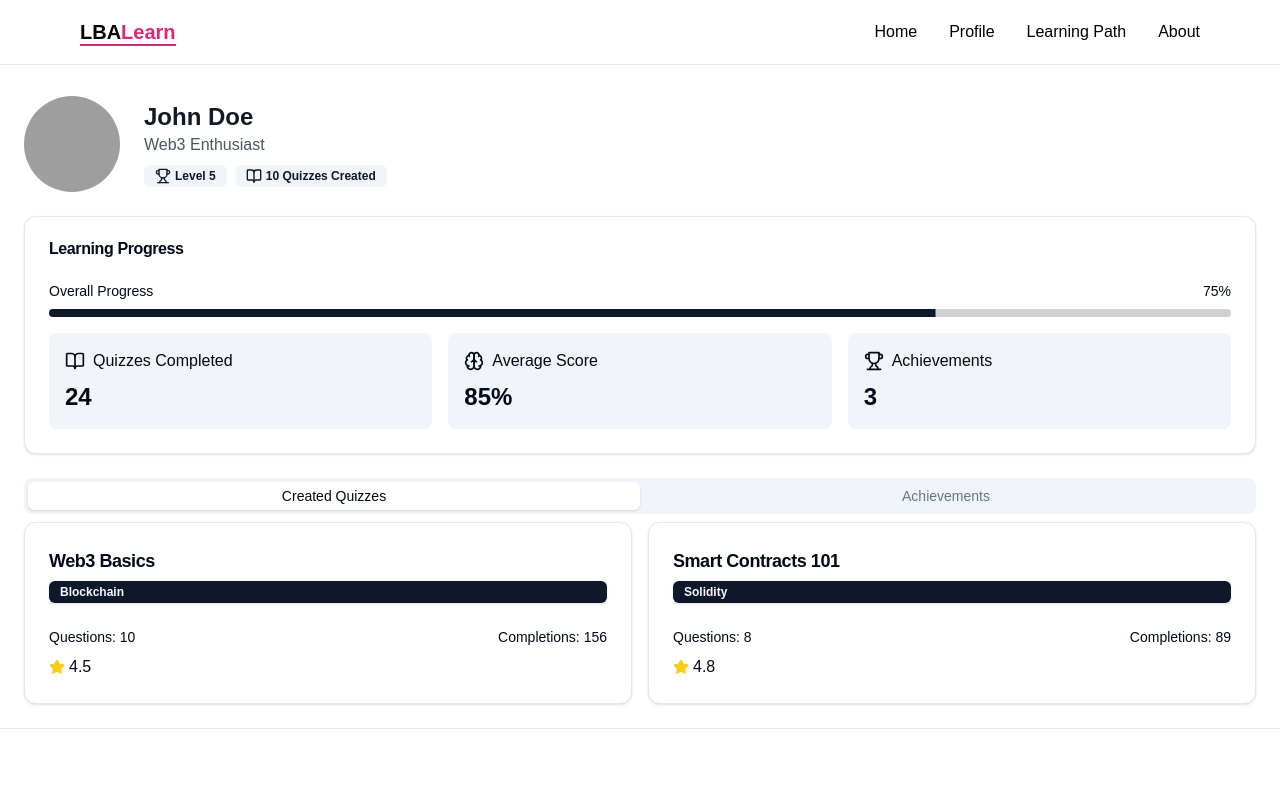
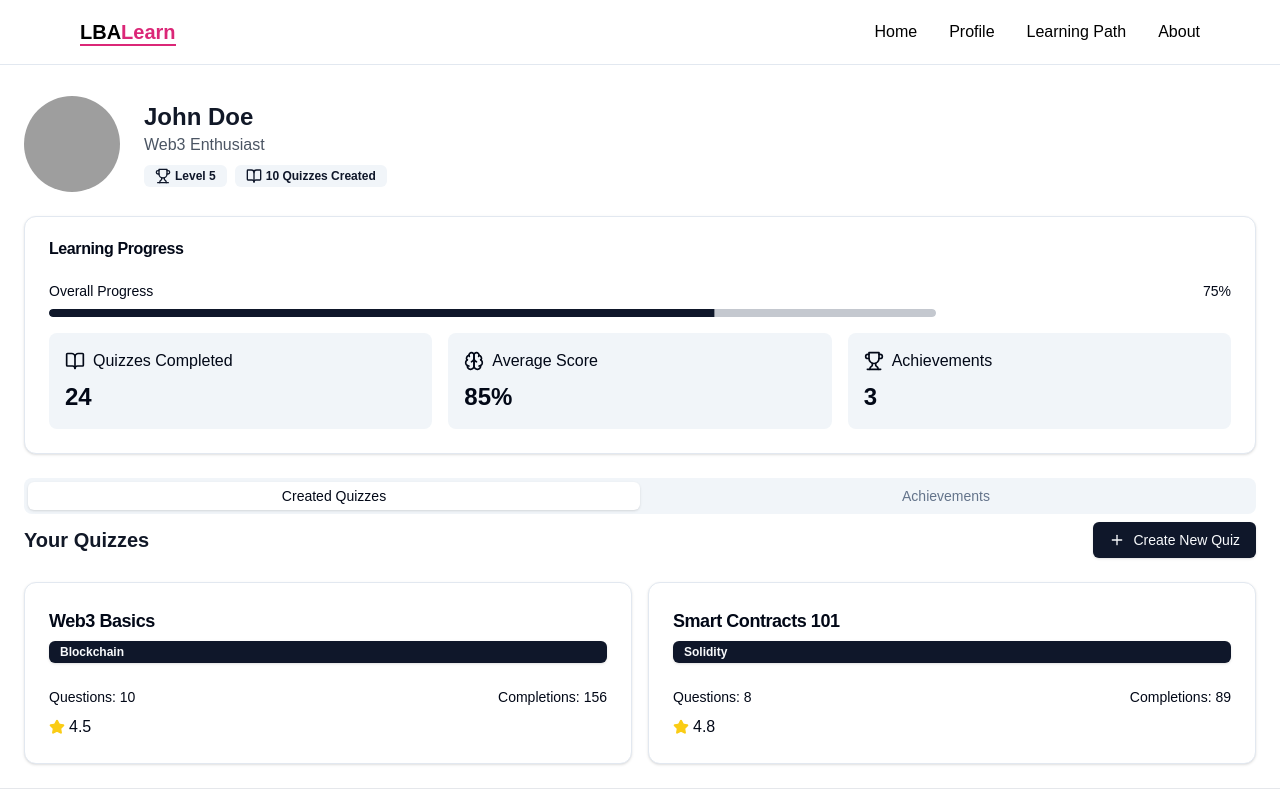
Before and after one commit to ethalorian/lbalearn, a Next.js app: page /profile in a window 1280 px wide. Shown: the top 799 px of the page. Built offline with nearby package versions, Linux system fonts and the light colour scheme; grey boxes are pictures that could not be loaded.

Commit message:
create quiz

```diff
--- a/src/app/profile/page.tsx
+++ b/src/app/profile/page.tsx
@@ -1,24 +1,32 @@
 'use client';
 
-import dynamic from 'next/dynamic';
 import { useState } from 'react';
-import { motion } from 'framer-motion';
+import { motion, AnimatePresence } from 'framer-motion';
 import { Card, CardContent, CardHeader, CardTitle } from "@/components/ui/card";
 import { Avatar, AvatarFallback, AvatarImage } from "@/components/ui/avatar";
 import { Progress } from "@/components/ui/progress";
 import { Tabs, TabsContent, TabsList, TabsTrigger } from "@/components/ui/tabs";
 import { Badge } from "@/components/ui/badge";
-import { BookOpen, Brain, Trophy, Award, Star } from 'lucide-react';
+import { BookOpen, Brain, Trophy, Star, Plus } from 'lucide-react';
+import { Button } from "@/components/ui/button";
+import Link from 'next/link';
 
-// Animation variants
 const containerVariants = {
   hidden: { opacity: 0, y: 20 },
   visible: {
     opacity: 1,
     y: 0,
     transition: {
-      duration: 0.5,
+      duration: 0.6,
+      ease: "easeOut",
       staggerChildren: 0.1
+    }
+  },
+  exit: {
+    opacity: 0,
+    y: -20,
+    transition: {
+      duration: 0.3
     }
   }
 };
@@ -28,7 +36,72 @@ const itemVariants = {
   visible: {
     opacity: 1,
     x: 0,
-    transition: { duration: 0.3 }
+    transition: {
+      duration: 0.4,
+      ease: "easeOut"
+    }
+  },
+  exit: {
+    opacity: 0,
+    x: 20,
+    transition: {
+      duration: 0.3
+    }
+  }
+};
+
+const cardVariants = {
+  hidden: { opacity: 0, y: 20, scale: 0.95 },
+  visible: {
+    opacity: 1,
+    y: 0,
+    scale: 1,
+    transition: {
+      duration: 0.4,
+      ease: "easeOut"
+    }
+  },
+  hover: {
+    scale: 1.02,
+    transition: {
+      duration: 0.2,
+      ease: "easeInOut"
+    }
+  },
+  tap: {
+    scale: 0.98
+  }
+};
+
+const progressVariants = {
+  hidden: { opacity: 0, width: "0%" },
+  visible: {
+    opacity: 1,
+    width: "75%",
+    transition: {
+      duration: 0.8,
+      ease: "easeOut",
+      delay: 0.2
+    }
+  }
+};
+
+const statsVariants = {
+  hidden: { opacity: 0, scale: 0.8 },
+  visible: {
+    opacity: 1,
+    scale: 1,
+    transition: {
+      duration: 0.4,
+      ease: "easeOut"
+    }
+  },
+  hover: {
+    scale: 1.05,
+    transition: {
+      duration: 0.2,
+      ease: "easeInOut"
+    }
   }
 };
 
@@ -50,6 +123,7 @@ interface Quiz {
 }
 
 const ProfilePage = () => {
+  const [selectedTab, setSelectedTab] = useState("created");
   const [achievements] = useState<Achievement[]>([
     {
       id: 1,
@@ -101,15 +175,45 @@ const ProfilePage = () => {
       animate="visible"
     >
       {/* Profile Header */}
-      <motion.div variants={itemVariants} className="flex items-center gap-6">
+      <motion.div
+        variants={itemVariants}
+        className="flex items-center gap-6"
+        whileHover={{ scale: 1.02 }}
+        transition={{ duration: 0.2 }}
+      >
+        <motion.div
+          whileHover={{ scale: 1.1 }}
+          whileTap={{ scale: 0.9 }}
+          transition={{ type: "spring", stiffness: 400, damping: 17 }}
+        >
           <Avatar className="h-24 w-24">
             <AvatarImage src="/placeholder-avatar.jpg" alt="Profile Picture" />
             <AvatarFallback>JD</AvatarFallback>
           </Avatar>
+        </motion.div>
         <div>
-          <h1 className="text-2xl font-bold">John Doe</h1>
-          <p className="text-gray-600">Web3 Enthusiast</p>
-          <div className="flex gap-2 mt-2">
+          <motion.h1
+            className="text-2xl font-bold"
+            initial={{ opacity: 0, y: -20 }}
+            animate={{ opacity: 1, y: 0 }}
+            transition={{ duration: 0.4, delay: 0.2 }}
+          >
+            John Doe
+          </motion.h1>
+          <motion.p
+            className="text-gray-600"
+            initial={{ opacity: 0 }}
+            animate={{ opacity: 1 }}
+            transition={{ duration: 0.4, delay: 0.3 }}
+          >
+            Web3 Enthusiast
+          </motion.p>
+          <motion.div
+            className="flex gap-2 mt-2"
+            initial={{ opacity: 0, y: 20 }}
+            animate={{ opacity: 1, y: 0 }}
+            transition={{ duration: 0.4, delay: 0.4 }}
+          >
             <Badge variant="secondary">
               <Trophy className="h-4 w-4 mr-1" />
               Level 5
@@ -118,7 +222,7 @@ const ProfilePage = () => {
               <BookOpen className="h-4 w-4 mr-1" />
               10 Quizzes Created
             </Badge>
-          </div>
+          </motion.div>
         </div>
       </motion.div>
 
@@ -134,30 +238,35 @@ const ProfilePage = () => {
                 <span className="text-sm font-medium">Overall Progress</span>
                 <span className="text-sm font-medium">75%</span>
               </div>
+              <motion.div
+                initial="hidden"
+                animate="visible"
+                variants={progressVariants}
+                className="relative h-2 w-full bg-secondary rounded-full overflow-hidden"
+              >
                 <Progress value={75} />
+              </motion.div>
             </div>
             <div className="grid grid-cols-1 md:grid-cols-3 gap-4">
-              <div className="p-4 bg-secondary rounded-lg">
+              {[
+                { icon: <BookOpen className="h-5 w-5" />, label: "Quizzes Completed", value: "24" },
+                { icon: <Brain className="h-5 w-5" />, label: "Average Score", value: "85%" },
+                { icon: <Trophy className="h-5 w-5" />, label: "Achievements", value: achievements.length }
+              ].map((stat, index) => (
+                <motion.div
+                  key={stat.label}
+                  variants={statsVariants}
+                  whileHover="hover"
+                  className="p-4 bg-secondary rounded-lg cursor-pointer"
+                  transition={{ delay: index * 0.1 }}
+                >
                   <div className="flex items-center gap-2">
-                  <BookOpen className="h-5 w-5" />
-                  <span>Quizzes Completed</span>
+                    {stat.icon}
+                    <span>{stat.label}</span>
                   </div>
-                <p className="text-2xl font-bold mt-2">24</p>
-              </div>
-              <div className="p-4 bg-secondary rounded-lg">
-                <div className="flex items-center gap-2">
-                  <Brain className="h-5 w-5" />
-                  <span>Average Score</span>
-                </div>
-                <p className="text-2xl font-bold mt-2">85%</p>
-              </div>
-              <div className="p-4 bg-secondary rounded-lg">
-                <div className="flex items-center gap-2">
-                  <Trophy className="h-5 w-5" />
-                  <span>Achievements</span>
-                </div>
-                <p className="text-2xl font-bold mt-2">{achievements.length}</p>
-              </div>
+                  <p className="text-2xl font-bold mt-2">{stat.value}</p>
+                </motion.div>
+              ))}
             </div>
           </CardContent>
         </Card>
@@ -165,16 +274,56 @@ const ProfilePage = () => {
 
       {/* Tabs Section */}
       <motion.div variants={itemVariants}>
-        <Tabs defaultValue="created" className="w-full">
+        <Tabs
+          defaultValue="created"
+          className="w-full"
+          onValueChange={setSelectedTab}
+        >
           <TabsList className="grid w-full grid-cols-2">
             <TabsTrigger value="created">Created Quizzes</TabsTrigger>
             <TabsTrigger value="achievements">Achievements</TabsTrigger>
           </TabsList>
 
-          <TabsContent value="created">
-            <div className="grid grid-cols-1 md:grid-cols-2 gap-4">
-              {createdQuizzes.map((quiz) => (
-                <Card key={quiz.id}>
+          <AnimatePresence mode="wait">
+            {selectedTab === "created" ? (
+              <TabsContent key="created-tab" value="created">
+                <div className="space-y-6">
+                  <motion.div
+                    className="flex justify-between items-center"
+                    initial={{ opacity: 0, y: 20 }}
+                    animate={{ opacity: 1, y: 0 }}
+                    transition={{ duration: 0.4 }}
+                  >
+                    <h2 className="text-xl font-semibold">Your Quizzes</h2>
+                    <Link href="/create-quiz">
+                      <motion.div
+                        whileHover={{ scale: 1.05 }}
+                        whileTap={{ scale: 0.95 }}
+                      >
+                        <Button className="flex items-center gap-2">
+                          <Plus className="h-4 w-4" />
+                          Create New Quiz
+                        </Button>
+                      </motion.div>
+                    </Link>
+                  </motion.div>
+
+                  {createdQuizzes.length > 0 ? (
+                    <motion.div
+                      className="grid grid-cols-1 md:grid-cols-2 gap-4"
+                      variants={containerVariants}
+                      initial="hidden"
+                      animate="visible"
+                    >
+                      {createdQuizzes.map((quiz, index) => (
+                        <motion.div
+                          key={quiz.id}
+                          variants={cardVariants}
+                          whileHover="hover"
+                          whileTap="tap"
+                          custom={index}
+                        >
+                          <Card>
                             <CardHeader>
                               <CardTitle className="text-lg">{quiz.title}</CardTitle>
                               <Badge>{quiz.topic}</Badge>
@@ -192,19 +341,82 @@ const ProfilePage = () => {
                               </div>
                             </CardContent>
                           </Card>
+                        </motion.div>
                       ))}
+                    </motion.div>
+                  ) : (
+                    <motion.div
+                      initial={{ opacity: 0, scale: 0.9 }}
+                      animate={{ opacity: 1, scale: 1 }}
+                      transition={{ duration: 0.4 }}
+                    >
+                      <Card className="text-center py-12">
+                        <CardContent>
+                          <div className="space-y-4">
+                            <motion.div
+                              className="flex justify-center"
+                              animate={{
+                                rotate: [0, 360],
+                                scale: [1, 1.1, 1]
+                              }}
+                              transition={{
+                                duration: 2,
+                                repeat: Infinity,
+                                repeatType: "reverse"
+                              }}
+                            >
+                              <div className="p-3 rounded-full bg-secondary">
+                                <Plus className="h-6 w-6" />
+                              </div>
+                            </motion.div>
+                            <h3 className="text-lg font-semibold">No Quizzes Yet</h3>
+                            <p className="text-muted-foreground">
+                              Create your first quiz and start sharing knowledge with others.
+                            </p>
+                            <Link href="/create-quiz">
+                              <motion.div
+                                whileHover={{ scale: 1.05 }}
+                                whileTap={{ scale: 0.95 }}
+                              >
+                                <Button className="flex items-center gap-2">
+                                  <Plus className="h-4 w-4" />
+                                  Create Your First Quiz
+                                </Button>
+                              </motion.div>
+                            </Link>
+                          </div>
+                        </CardContent>
+                      </Card>
+                    </motion.div>
+                  )}
                 </div>
               </TabsContent>
-
-          <TabsContent value="achievements">
-            <div className="grid grid-cols-1 md:grid-cols-2 gap-4">
-              {achievements.map((achievement) => (
-                <Card key={achievement.id}>
+            ) : (
+              <TabsContent key="achievements-tab" value="achievements">
+                <motion.div
+                  className="grid grid-cols-1 md:grid-cols-2 gap-4"
+                  variants={containerVariants}
+                  initial="hidden"
+                  animate="visible"
+                >
+                  {achievements.map((achievement, index) => (
+                    <motion.div
+                      key={achievement.id}
+                      variants={cardVariants}
+                      whileHover="hover"
+                      whileTap="tap"
+                      custom={index}
+                    >
+                      <Card>
                         <CardHeader>
                           <div className="flex items-center gap-2">
-                      <div className="p-2 bg-primary rounded-full text-primary-foreground">
+                            <motion.div
+                              whileHover={{ rotate: 360 }}
+                              transition={{ duration: 0.6 }}
+                              className="p-2 bg-primary rounded-full text-primary-foreground"
+                            >
                               {achievement.icon}
-                      </div>
+                            </motion.div>
                             <CardTitle className="text-lg">{achievement.title}</CardTitle>
                           </div>
                         </CardHeader>
@@ -215,9 +427,12 @@ const ProfilePage = () => {
                           </p>
                         </CardContent>
                       </Card>
+                    </motion.div>
                   ))}
-            </div>
+                </motion.div>
               </TabsContent>
+            )}
+          </AnimatePresence>
         </Tabs>
       </motion.div>
     </motion.div>
```
Lines whose indentation alone changed are shown as unchanged.
